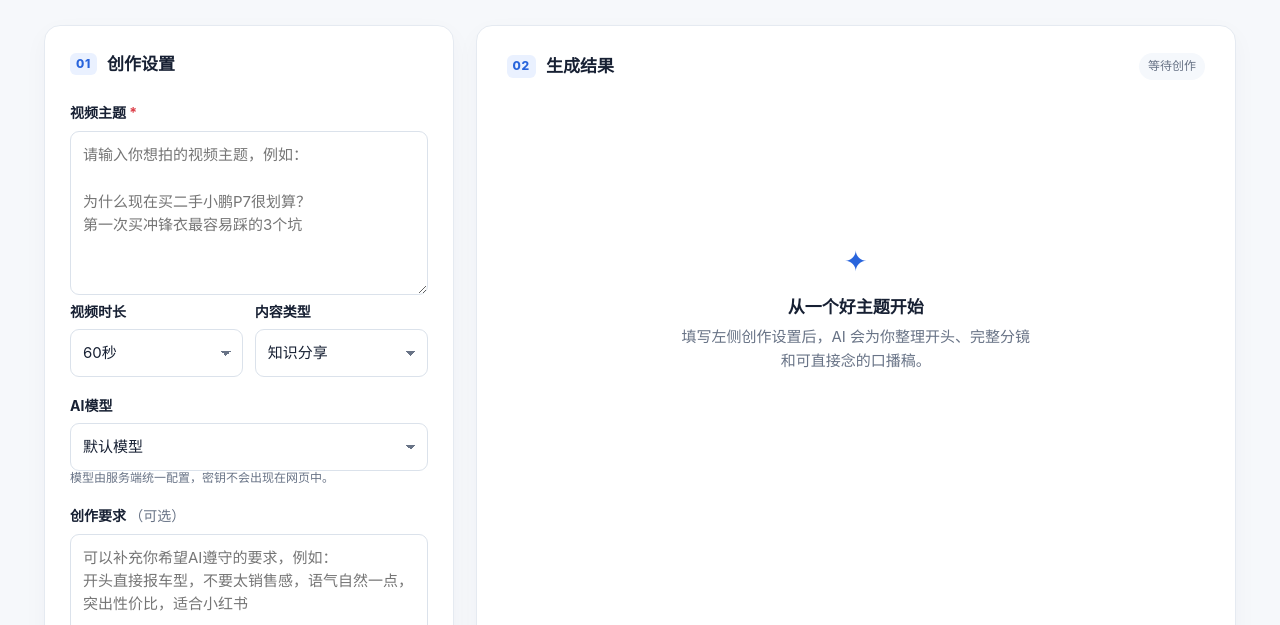
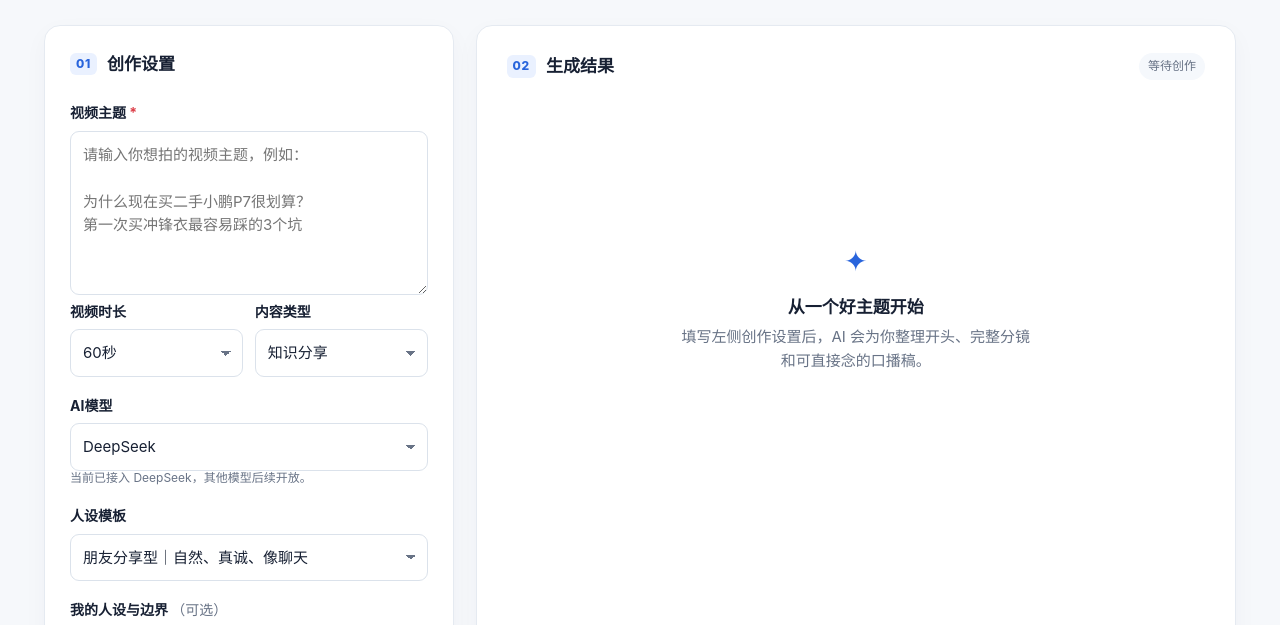
Before and after one commit to GY27/ai-video-script-assistant, a plain HTML site: page index.html in a window 1280 px wide. Shown: the part 166-791 px from the top of the page. Drawn offline with Linux system fonts and the light colour scheme.

Commit message:
Add persona templates and usage guidance

```diff
--- a/index.html
+++ b/index.html
@@ -50,17 +50,24 @@
 
             <label for="model">AI模型</label>
             <select id="model" name="model">
-              <option value="默认模型" selected>默认模型</option>
+              <option value="DeepSeek" selected>DeepSeek</option>
+              <option value="默认模型" disabled>默认模型（暂不可用）</option>
               <option value="DeepSeek">DeepSeek</option>
-              <option value="OpenAI">OpenAI</option>
-              <option value="Gemini">Gemini</option>
-              <option value="Claude">Claude</option>
-              <option value="自定义模型">自定义模型</option>
+              <option value="OpenAI" disabled>OpenAI（暂不可用）</option>
+              <option value="Gemini" disabled>Gemini（暂不可用）</option>
+              <option value="Claude" disabled>Claude（暂不可用）</option>
+              <option value="自定义模型" disabled>自定义模型（暂不可用）</option>
             </select>
-            <p class="field-hint">模型由服务端统一配置，密钥不会出现在网页中。</p>
+            <p class="field-hint">当前已接入 DeepSeek，其他模型后续开放。</p>
+            <label for="personaTemplate">人设模板</label>
+            <select id="personaTemplate" name="personaTemplate">
+              <option value="理性测评型">理性测评型｜客观、有依据、不夸张</option><option value="朋友分享型" selected>朋友分享型｜自然、真诚、像聊天</option><option value="专业科普型">专业科普型｜清晰、严谨、通俗易懂</option><option value="经验避坑型">经验避坑型｜直接、有观点、强调实用</option><option value="种草推荐型">种草推荐型｜有感染力、但不硬广</option><option value="自定义人设">自定义人设</option>
+            </select>
+            <label for="persona">我的人设与边界 <span>（可选）</span></label>
+            <textarea id="persona" name="persona" rows="4" placeholder="例如：我是一个真实、懂车但不油腻的汽车博主，面向第一次买车的年轻人。不了解的参数不编造，语气像朋友聊天，不强行销售。"></textarea>
 
             <label for="requirements">创作要求 <span>（可选）</span></label>
-            <textarea id="requirements" name="requirements" rows="5" placeholder="可以补充你希望AI遵守的要求，例如：&#10;开头直接报车型，不要太销售感，语气自然一点，突出性价比，适合小红书"></textarea>
+            <p class="guide">填写这条视频特别要做到什么，可以按“开头 + 重点 + 语气 + 平台”来写。</p><textarea id="requirements" name="requirements" rows="5" placeholder="例如：&#10;开头3秒直接抛出问题&#10;重点讲新手最容易忽略的地方&#10;不要太销售，像朋友分享&#10;适合小红书，也方便口播"></textarea>
 
             <button id="generate-button" type="submit"><span>生成脚本</span><span aria-hidden="true">→</span></button>
             <p id="form-message" class="form-message" role="alert"></p>
```
